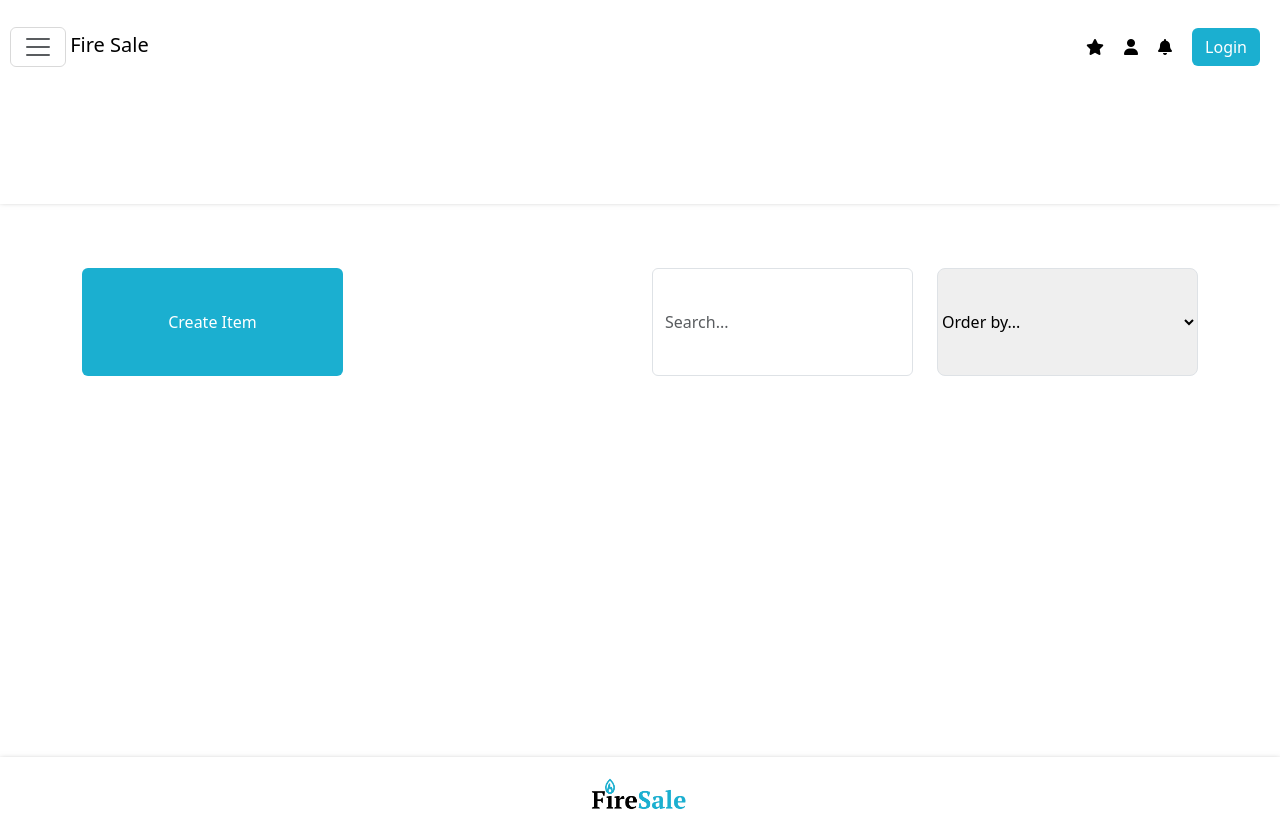
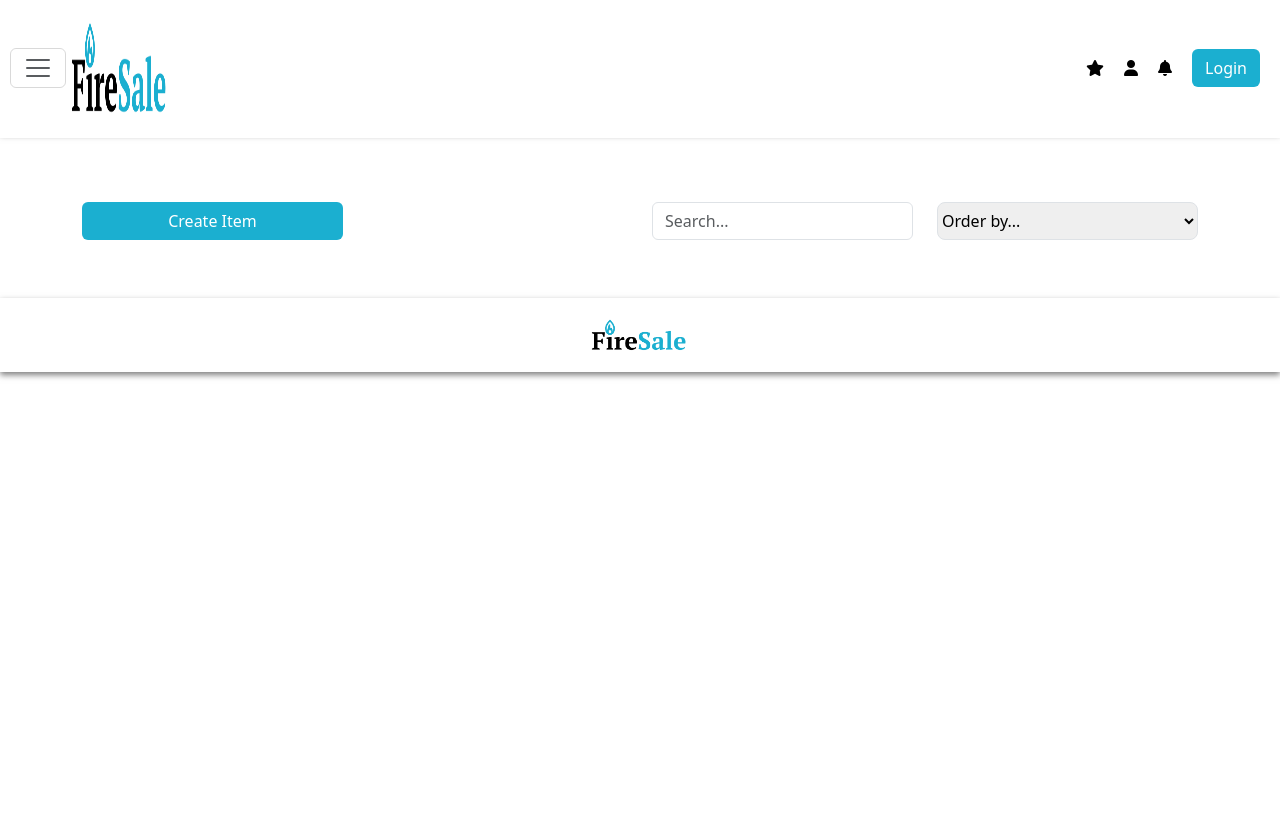
Before and after one commit to mikaeleythor/firesale, a Django app: page / in a window 1280 px wide. After the commit the page ends 379 px from the top, so only its background shows below. Run offline with Django 4.2, Linux system fonts and the light colour scheme; data that the repository does not hold is empty; some libraries are stand-ins or nearby versions.

Commit message:
Small footer fixup

```diff
--- a/static/base/css/footer.css
+++ b/static/base/css/footer.css
@@ -1,23 +1,23 @@
-footer {
+.footer-style {
+  position: relative;
+  margin: 0;
+  padding-bottom: 6.74rem;
+}
+
+.footer-container img {
+  max-width: 100%;
+  height: auto;
+}
+
+.footer-container {
   bottom: 0;
   right: 0;
   left: 0;
-    background-color: #FFFFFF;
+  background-color: #ffffff;
   padding: 20px;
   position: absolute;
   align-items: center;
   display: flex;
   justify-content: center;
-    box-shadow: 0 2.5px 6px rgba(0,0,0,0.5);
+  box-shadow: 0 2.5px 6px rgba(0, 0, 0, 0.5);
 }
-
-  footer img {
-    max-width: 100%;
-    height: auto;
-  }
-
-  div {
-    position: relative;
-    margin: 0;
-    padding-bottom: 6.74rem;
-  }
--- a/templates/footer.html
+++ b/templates/footer.html
@@ -1,5 +1,10 @@
- <div>
-    <footer>
-        <img src="/static/logo.png" alt="A logo for the footer " width="100" height="100" />
-    </footer>
-</div>
+<footer class="footer-style">
+  <div class="footer-container">
+    <img
+      src="/static/logo.png"
+      alt="A logo for the footer "
+      width="100"
+      height="100"
+    />
+  </div>
+</footer>
--- a/templates/header.html
+++ b/templates/header.html
@@ -10,7 +10,14 @@
     >
       <span class="navbar-toggler-icon"></span>
     </button>
-    <a class="navbar-brand" href="/">Fire Sale</a>
+    <a class="navbar-brand" href="/">
+      <img
+        src="/static/logo.png"
+        alt="A logo for the footer "
+        width="100"
+        height="100"
+      />
+    </a>
   </div>
   <div class="rightSection">
     <i class="fa-solid fa-star icon"></i>
```
Lines whose indentation alone changed are shown as unchanged.
